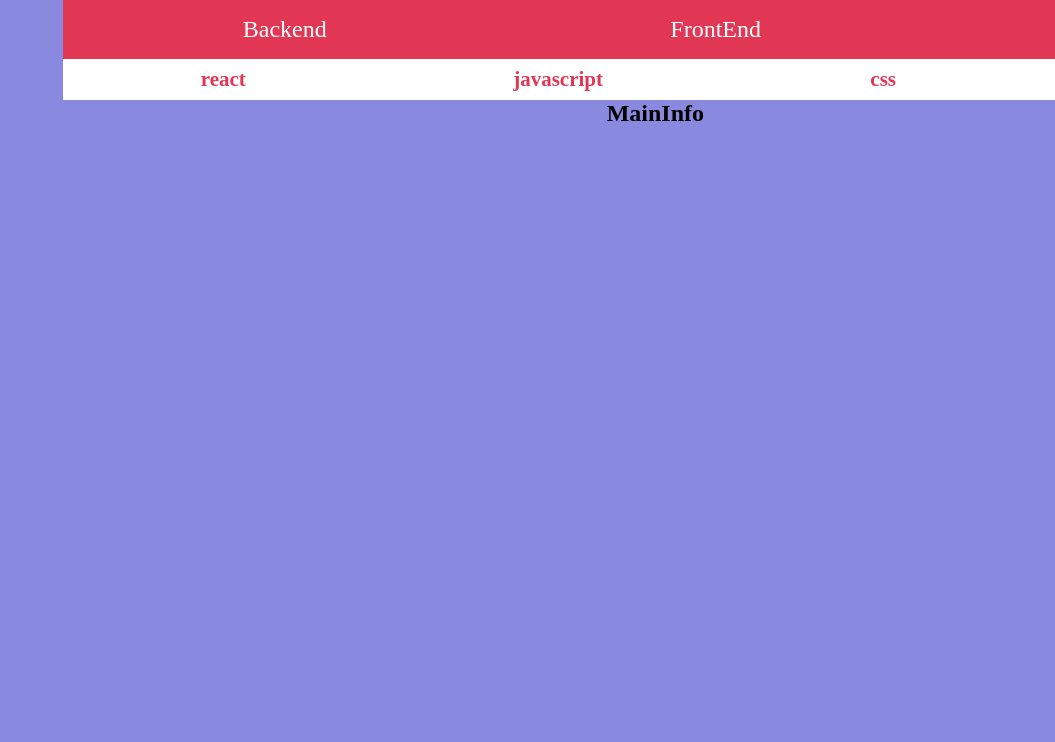
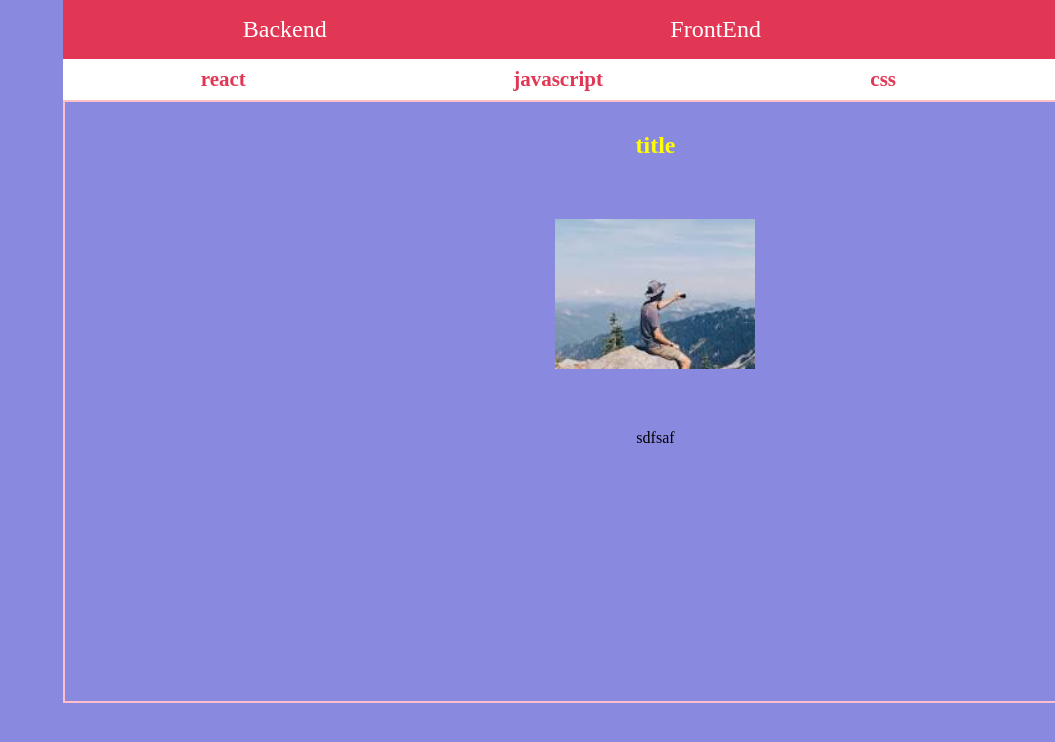
Before and after one commit to itsik-ba/Code-Pioneer, a React (Vite) app in the folder client/: page /html in a window 1280 px wide. Shown: the top 742 px of the page, without its empty margins (225-1280 px from the left). Built offline with nearby package versions, Linux system fonts and the light colour scheme.

Commit message:
info component

```diff
--- a/client/src/components/infoComp/InfoProp.tsx
+++ b/client/src/components/infoComp/InfoProp.tsx
@@ -1,13 +1,25 @@
+import "./style/infosStyle.scss"
+import myImage from "./test.jpeg"
 
-type InfoStyle = {
-  infoStyle: React.CSSProperties;
-};
+type infoProp = {
 
-const MainInfo: React.FC<InfoStyle> = ({ }) => {
+}
+
+
+
+const MainInfo: React.FC<infoProp> = ({}) => {
   return (
-    <div className="m_info" style={{display:"flex", justifyContent:"center",width:"100%"}}>
-      <h1> MainInfo</h1>
-    </div>
+    <section>
+      <div className="title" >
+        <h2 className="title_head">title</h2>
+        </div>
+        <div className="image">
+         <img src={myImage} alt="" className="image_img" />
+        </div>
+      <div className="explain">
+      <p className="explain_exp">sdfsaf</p>
+     </div>
+    </section>
   );
 };
 
--- a/client/src/components/infoComp/style/infoStyle.ts
+++ /dev/null
@@ -1,7 +0,0 @@
-export const infoStyle =
-{
-display: 'flex',
-justifyContent: 'center',
-width:"100",
-color:"yellow",
-}
--- /dev/null
+++ b/client/src/components/infoComp/style/infosStyle.scss
@@ -0,0 +1,27 @@
+
+.title{
+    display: flex;
+    justify-content: center;
+    padding: 30px 0px;
+
+    &_head{
+        color: yellow;
+    }
+}
+
+.image{
+    display: flex;
+    justify-content: center;
+    padding: 30px 0px;
+
+    &_img{
+        width: 200px;
+        height: 150px;
+    }
+}
+
+.explain{
+    display: flex;
+    justify-content: center;
+    padding: 30px 0px;
+}
--- a/client/src/components/navbar/style/sideStyle.ts
+++ b/client/src/components/navbar/style/sideStyle.ts
@@ -5,7 +5,7 @@ export const sideStyle =
         fontSize: "21px",
         backgroundColor: "rgb(225,55,84",
         textDecoration:"none",
-        padding:"4px",
+        padding:"7px 4px",
         color:"white",
         fontWeight:"bold",
     }
--- a/client/src/index.css
+++ b/client/src/index.css
@@ -4,7 +4,11 @@
     box-sizing: border-box;
 }
 
-body{
+
+
+html, body{
+    width: 100%;
+    height: 100%;
     direction: rtl;
     background-color: rgb(137, 137, 224);
 
--- a/client/src/pages/frontEnd/html/Html.tsx
+++ b/client/src/pages/frontEnd/html/Html.tsx
@@ -1,4 +1,4 @@
-
+import "./html.scss";
 import InfoProp from "../../../components/infoComp/InfoProp";
 import { infoStyle } from "../../../components/infoComp/style/infoStyle";
 import NavBar from "../../../components/navbar/NavBar";
@@ -9,17 +9,15 @@ import { htmlLinks } from "./htmlRoutes";
 
 const Html = () => {
   return (
-    <>
+    <section>
       <NavBar navLinks={frontLinks} navbarStyle={secStyle} />
 
-      <div style={{
-        display:"flex",
-        width: "100%",
-      }}>
+      <div className="container">
         <NavBar navLinks={htmlLinks} navbarStyle={sideStyle} />
-       <InfoProp infoStyle={infoStyle} />
+
+       <InfoProp  />
       </div>
-    </>
+      </section>
   );
 };
 
--- /dev/null
+++ b/client/src/pages/frontEnd/html/html.scss
@@ -0,0 +1,12 @@
+section{
+    width: 100%;
+    height: 100%;
+}
+
+.container{
+    width: 100%;
+    height: 100%;
+    display: flex;
+    justify-content: center;
+    border: 2px solid pink;
+}
```
Also changed, not shown: client/src/components/infoComp/test.jpeg (added).
